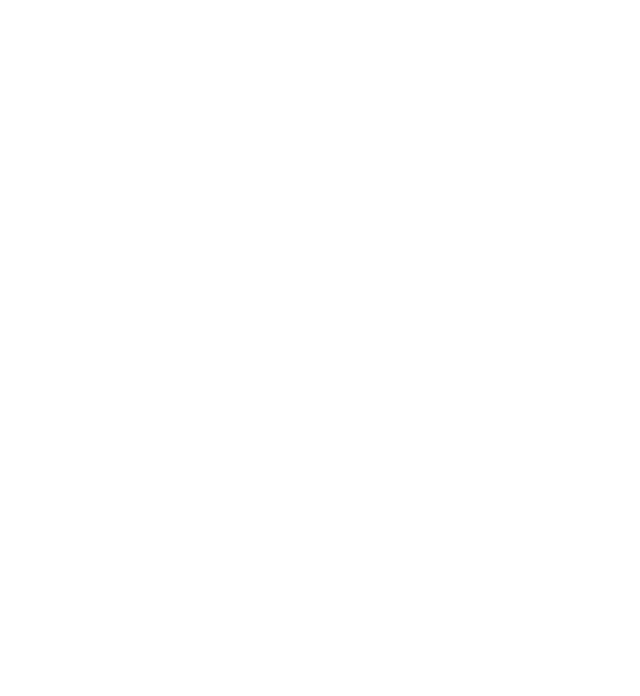
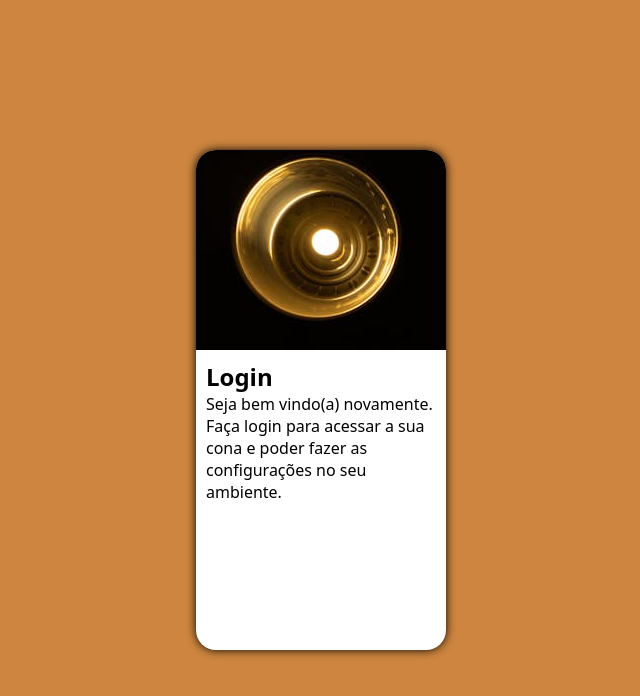
Before and after one commit to SandraDiasGaspar/projecto-login, a plain HTML site: page index.html in a window 1280 px wide. Shown: the whole page, without its empty margins (319-959 px from the left). Drawn offline with Linux system fonts and the light colour scheme.

Commit message:
alteracoes

```diff
--- /dev/null
+++ b/estilos/mediaqueries.css
@@ -0,0 +1,31 @@
+@charset "UTF-8";
+
+/* Typical Device Breakpoints
+Pequenas telas até 600px
+Celular: de 600px até 768px
+Tablet: 768px até 992px
+Desktop: 992px até 1200px
+Grandes telas: acima de 1200px
+*/
+
+@media screen and (min-widht: 768px) and (max-width: 992px) {
+    section#login {
+        width: 90vw;
+    }
+
+    section#login > div#imagem {
+        float: left;
+        width: 30%;
+        height: 100%;
+    }
+
+    section#login > div#formulario{
+        float: right;
+    }
+}
+
+@media screen and (min-widht: 992px) and (max-width: 1200px){
+    section#login{
+
+    }
+}
--- a/estilos/style.css
+++ b/estilos/style.css
@@ -1 +1,54 @@
 @charset "UTF-8";
+
+/*
+Palete de cores
+Verde: #49a09d
+lilás: #cd853f ;
+*/
+
+*{
+    font-family: system-ui, -apple-system, BlinkMacSystemFont, 'Segoe UI', Roboto, Oxygen, Ubuntu, Cantarell, 'Open Sans', 'Helvetica Neue', sans-serif;
+    padding: 0px;
+    margin: 0px;
+    box-sizing: border-box;
+}
+
+body, html {
+    background-color: peru;
+    height: 100vh;
+    width: 100vw;
+}
+
+main{
+    height: 100vh;
+    width: 100vw;
+    position: relative;
+}
+
+section#login{
+    position: absolute;/*para centrar é necessários os próximos 4 comandos*/
+    top: 50%;
+    left: 50%;
+    transform: translate(-50%, -50%);
+    overflow: hidden;
+
+    background-color: white;
+    width: 250px;
+    height: 500px;
+    border-radius: 20px;
+    box-shadow: 0px 0px 10px black;
+}
+
+section#login > div#imagem {
+    display: block;
+    background: #cd853f url(../imagens/pexels-mikhail-nilov-6834429.jpg) no-repeat;
+    background-position: left cover;
+    background-position: cover;
+    height: 200px;
+
+}
+
+section#login > div#formulario{
+    display: block;
+    padding: 10px;
+}
--- a/index.html
+++ b/index.html
@@ -5,8 +5,26 @@
     <meta name="viewport" content="width=device-width, initial-scale=1.0">
     <title>Login</title>
     <link rel="stylesheet" href="estilos/style.css">
+    <link rel="stylesheet" href="estilos/mediaqueries.css">
 </head>
 <body>
+    <main>
+        <section id="login">
+            <div id="imagem">
+                <!--  <img src="imagens/pexels-mikhail-nilov-6834429.jpg" alt="Imagem">-->
+            </div>
+            <div id="formulario">
+                <h1>Login</h1>
+                <p>Seja bem vindo(a) novamente. Faça login para acessar a sua cona e poder fazer as configurações no seu ambiente.</p>
+                <form action="login.php" method="post">
+
+
+                </form>
+
+            </div>
+        </section>
+
+    </main>
 
 </body>
 </html>
```
